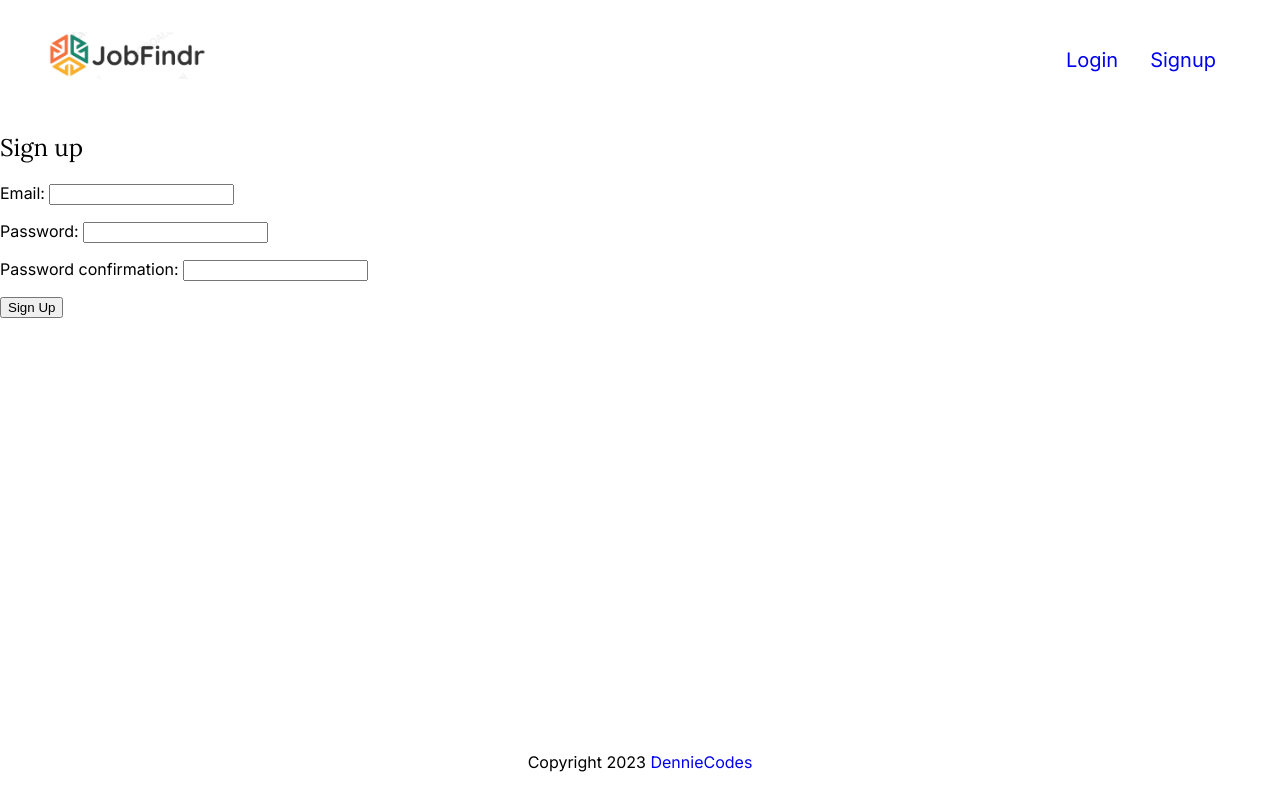
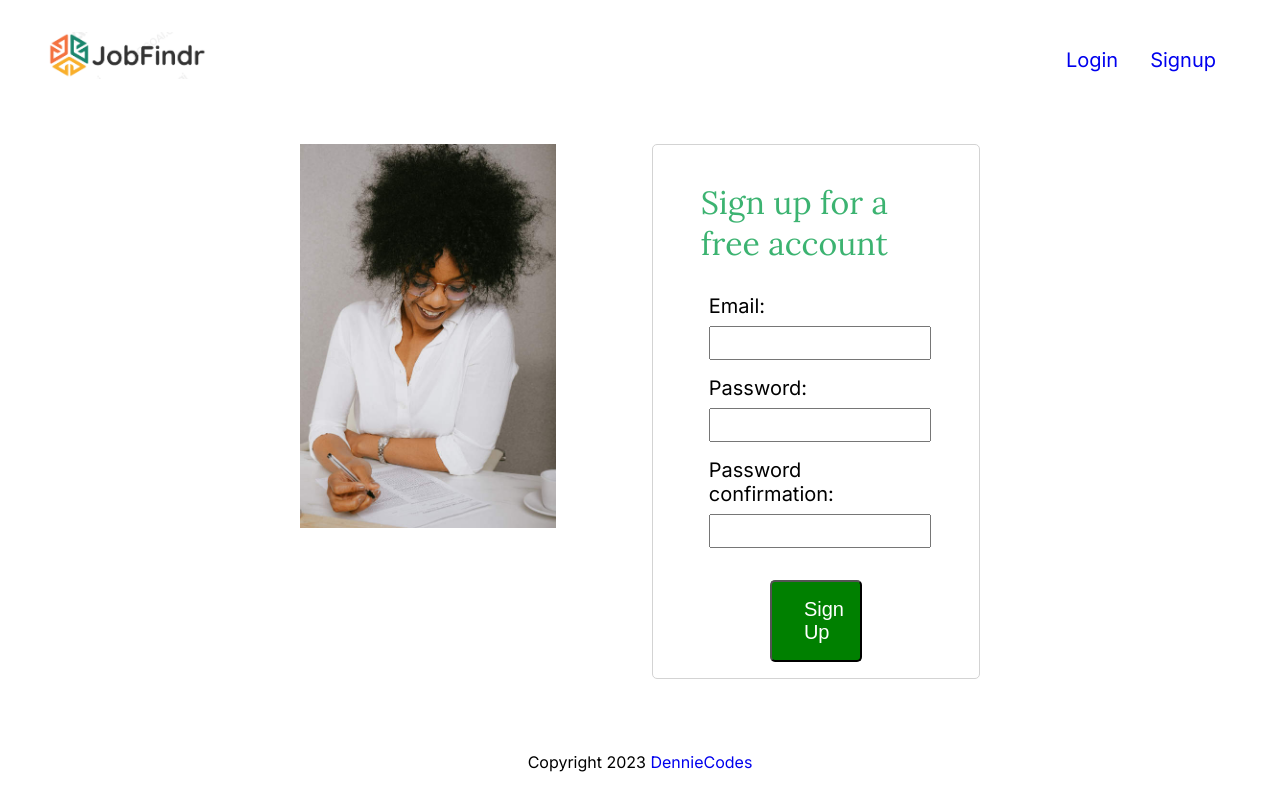
Before and after one commit to DennieCodes/jobfindr, a Django app: page /accounts/signup/ in a window 1280 px wide. Run offline with Django 4.2, Linux system fonts and the light colour scheme.

Commit message:
Styled and set layout for signup page

```diff
--- /dev/null
+++ b/accounts/static/css/signup.css
@@ -0,0 +1,59 @@
+.container {
+  display: flex;
+  flex-direction: row;
+  justify-content: center;
+  margin-top: 2em;
+  width: 100%;
+  gap: 6em;
+}
+
+.image {
+  width: 20%;
+
+  & img {
+    width: 100%;
+  }
+}
+
+
+.signup-container {
+  width: 18%;
+  border: 1px solid lightgray;
+  border-radius: 5px;
+  padding: 1em 3em;
+
+  & h1 {
+    color: mediumseagreen;
+  }
+}
+
+.signup {
+  display: flex;
+  flex-direction: column;
+
+  & p {
+    margin: .5em;
+  }
+
+  & label {
+    width: 100%;
+    font-size: 1.25rem;
+  }
+
+  & input {
+    margin-top: .5rem;
+    line-height: 1.75rem;
+    width: 100%;
+  }
+
+  & button {
+    background-color: green;
+    font-size: 1.25rem;
+    color: white;
+    margin: 0 auto;
+    margin-top: 1.5rem;
+    width: 40%;
+    padding: 1rem 2rem;
+    border-radius: 5px;
+  }
+}
--- a/accounts/templates/accounts/signup.html
+++ b/accounts/templates/accounts/signup.html
@@ -1,14 +1,24 @@
 {% extends 'base.html' %}
+{% load static %}
+
+{% block styles %}
+<link rel="stylesheet" href="{% static 'css/signup.css' %}" />
+{% endblock styles %}
 
 {% block content %}
 <main>
-  <section>
-    <h1>Sign up</h1>
-    <form method="post">
-      {% csrf_token %}
-      {{ form.as_p }}
-      <button>Sign Up</button>
-    </form>
-  </section>
+  <div class="container">
+    <div class="image">
+      <img src="{% static '/images/pexels-anna-shvets-3727513-web.jpg' %}" alt="A young professional woman signing a form">
+    </div>
+    <div class="signup-container">
+      <h1>Sign up for a free account</h1>
+      <form class="signup" method="post">
+        {% csrf_token %}
+        {{ form.as_p }}
+        <button>Sign Up</button>
+      </form>
+    </div>
+  </div>
 </main>
 {% endblock content %}
--- a/accounts/views.py
+++ b/accounts/views.py
@@ -59,4 +59,4 @@ def user_signup(request):
 # LOGOUT
 def user_logout(request):
   logout(request)
-  return redirect("user_login")
+  return redirect("home")
--- a/home/static/css/home.css
+++ b/home/static/css/home.css
@@ -33,7 +33,7 @@
   }
 
   & p:first-of-type {
-    margin: 2em 0 2.5em;
+    margin: 2em 0 3.5em;
   }
 }
 
--- a/home/templates/home/home.html
+++ b/home/templates/home/home.html
@@ -15,7 +15,7 @@
       <h1>Welcome to JobFindr</h1>
       <h2>Elevate your Job Search</h2>
       <p>
-        JobFindr is your essential tool for the efficient management and tracking of all of your job search activities.
+        JobFindr is the essential tool for managing and tracking your job search.
       </p>
       <a class="primary-cta" href="{% url 'user_signup' %}">Sign up for free</a>
       <p>already a member?</p>
```
Also changed, not shown: accounts/templates/accounts/login.html (+18 -7 lines), accounts/static/css/login.css (added), accounts/static/images/pexels-anna-shvets-3727513-web.jpg (added), accounts/static/images/pexels-pixabay-461064-web.jpg (added), home/static/images/pexels-anna-shvets-3727513.jpg (deleted), 4 other files.
